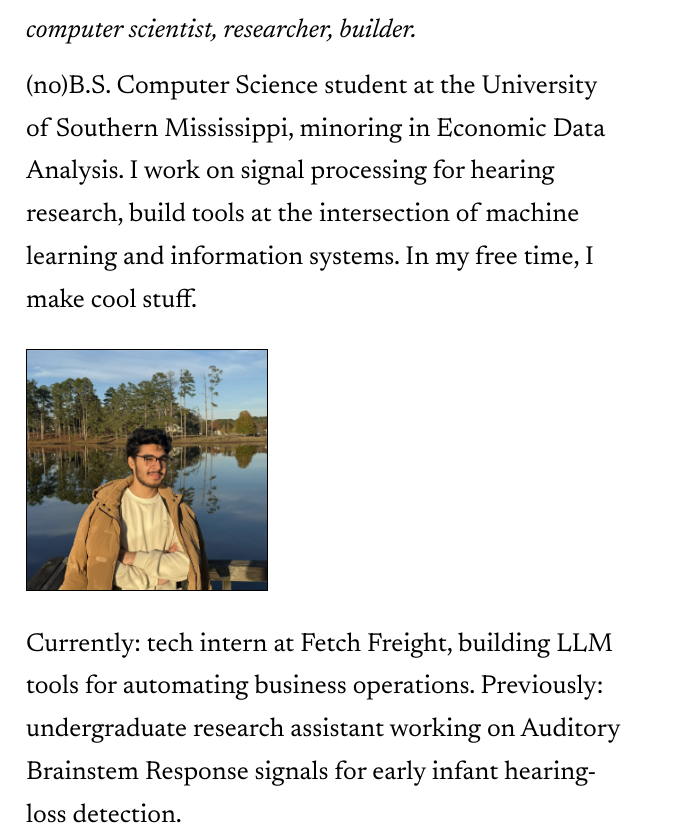
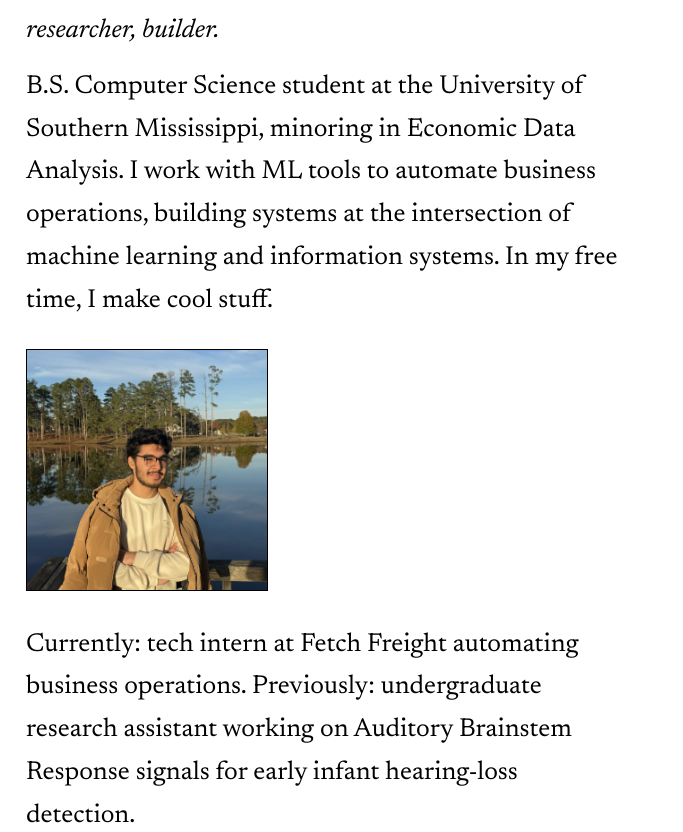
Before and after one commit to krishrbhattarai/krishrbhattarai.github.io, a plain HTML site: page index.html in a window 1280 px wide. Shown: the part 180-1012 px from the top of the page, without its empty margins (0-683 px from the left). Drawn offline with Linux system fonts and the light colour scheme.

Commit message:
Update portfolio content and add favicon

```diff
--- a/index.html
+++ b/index.html
@@ -5,7 +5,8 @@
   <meta charset="UTF-8" />
   <meta name="viewport" content="width=device-width, initial-scale=1.0" />
   <title>krish raj bhattarai</title>
-  <meta name="description" content="Computer scientist, researcher, builder. Portfolio of Krish Raj Bhattarai." />
+  <meta name="description" content="researcher, builder. Portfolio of Krish Raj Bhattarai." />
+  <link rel="icon" type="image/png" href="favicon.png" />
   <link rel="stylesheet" href="style.css" />
 </head>
 
@@ -33,21 +34,20 @@
 
         <div class="intro">
           <p>
-            <em>computer scientist, researcher, builder.</em>
+            <em>researcher, builder.</em>
           </p>
         </div>
 
         <p>
-          (no)B.S. Computer Science student at the University of Southern Mississippi,
-          minoring in Economic Data Analysis. I work on signal processing for
-          hearing research, build tools at the intersection of machine learning
-          and information systems. In my free time, I make cool stuff.
+          B.S. Computer Science student at the University of Southern Mississippi,
+          minoring in Economic Data Analysis. I work with ML tools to automate business operations, building systems
+          at the intersection of machine learning and information systems. In my free time, I make cool stuff.
         </p>
 
         <img class="home-photo" src="krish.jpg" alt="Krish Raj Bhattarai" onerror="this.style.display='none'" />
 
         <p>
-          Currently: tech intern at Fetch Freight, building LLM tools for automating business operations.
+          Currently: tech intern at Fetch Freight automating business operations.
           Previously: undergraduate research assistant working on Auditory Brainstem Response signals for early infant
           hearing-loss detection.
         </p>
@@ -67,7 +67,7 @@
     <hr class="break footer" />
     <p>
       <a href="mailto:krishr.bhattarai@gmail.com">krishr.bhattarai@gmail.com</a>
-      &nbsp;·&nbsp; 601-913-3940
+      &nbsp;·&nbsp;
     </p>
     <p>
       website design inspired by <a href="https://cummings.ee">edward estlin cummings' free poetry archive</a>
```
Also changed, not shown: art.html (+1 -0 lines), books.html (+1 -0 lines), courses.html (+1 -0 lines), projects.html (+1 -0 lines), writing.html (+1 -0 lines), favicon.png (added), krish_funkopop.png (added).
